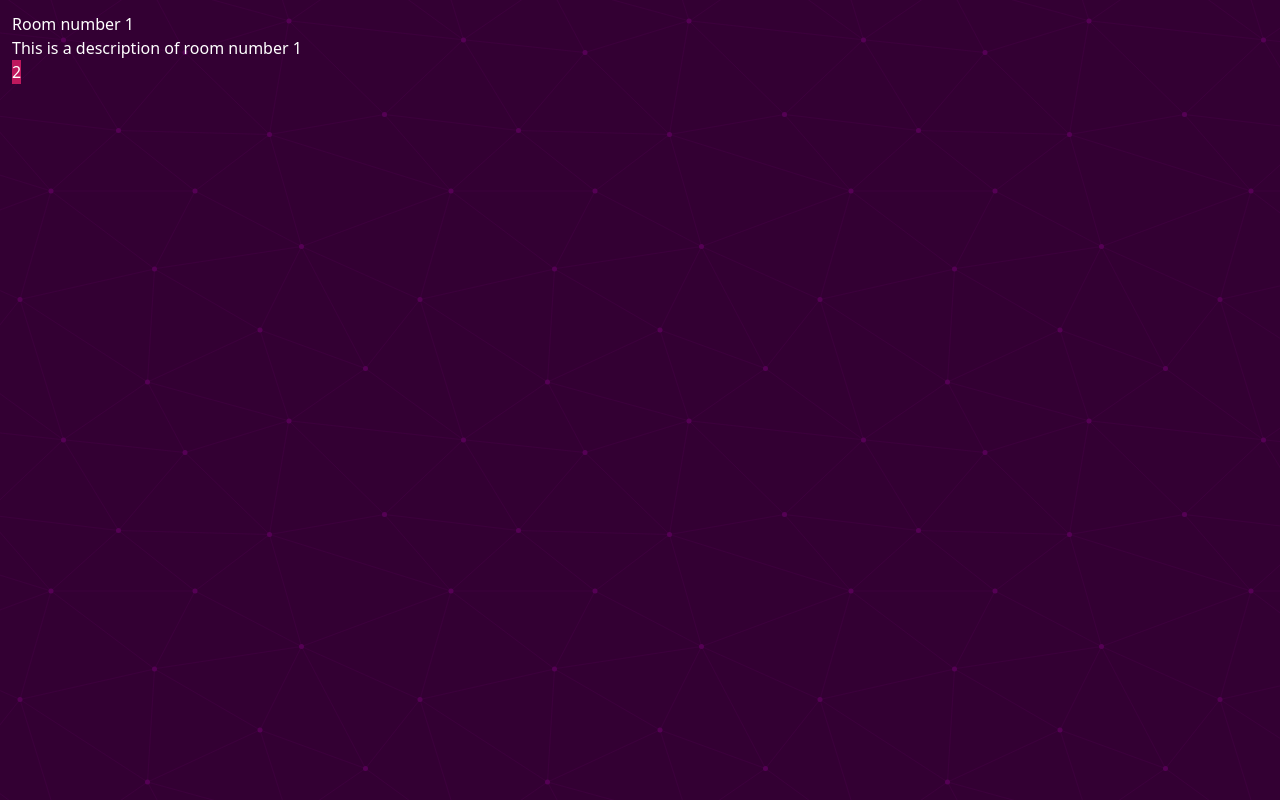
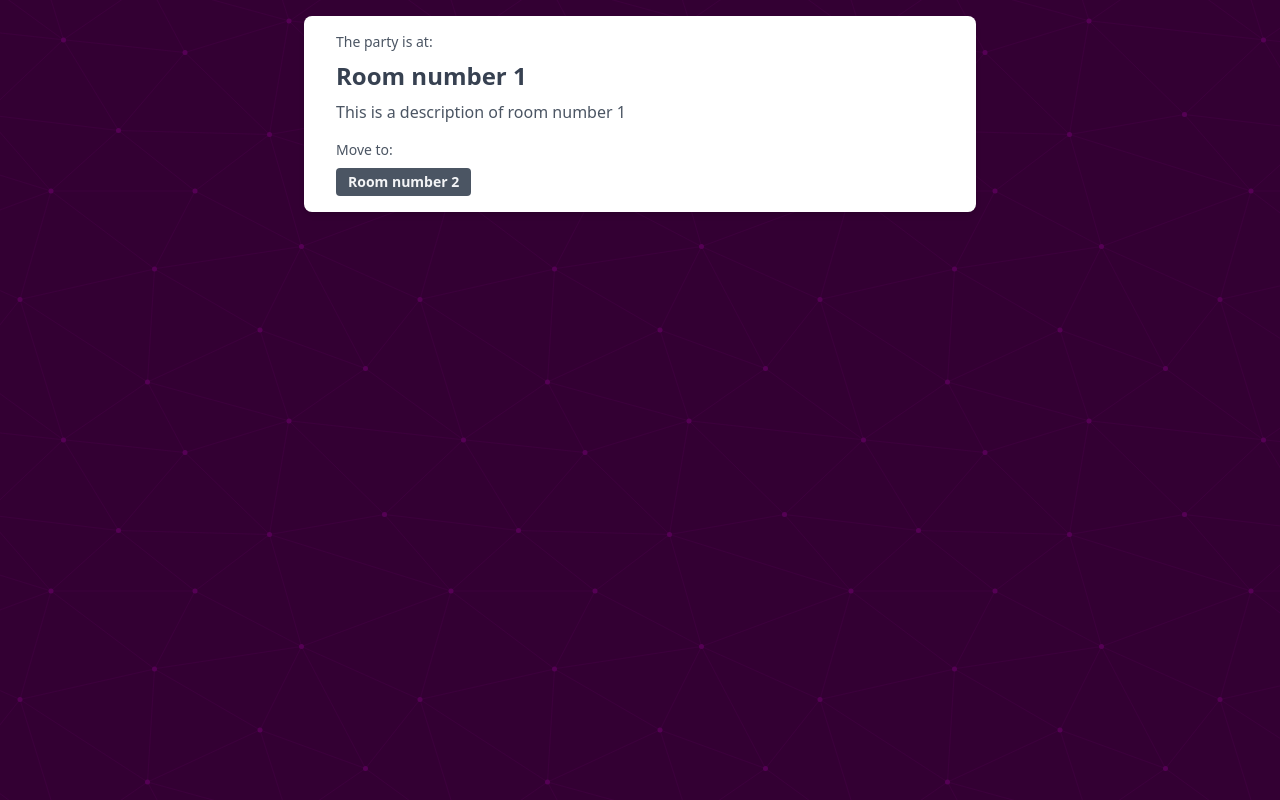
Before and after one commit to fabianvanhummel/basements-and-lizards, a React (Create React App) app: page / in a window 1280 px wide. Built offline with nearby package versions, Linux system fonts and the light colour scheme.

Commit message:
Added some styling to the App
- Went to this page: https://merakiui.com/#main
- Looked at the cards and kinda liked the first one
- Copied the code and made changes to make it fit
- Removed old redundant code from index.css

```diff
--- a/src/App.js
+++ b/src/App.js
@@ -1,26 +1,43 @@
-import { useState } from 'react'
-import data from './json/maze.json' // book
+import { useState } from "react";
+import data from "./json/maze.json"; // book
 
 function App() {
-  const [location, setLocation] = useState(data['start-location']) // state
+  const [location, setLocation] = useState(data["start-location"]); // state
 
   return (
-    <div className="svg-background min-h-screen">
-      <main>
-        <h1>{ data.locations[location].name }</h1>
-        <p>{ data.locations[location].description }</p>
+    <main className="p-4 svg-background min-h-screen">
+      <div className="max-w-2xl px-8 py-4 mx-auto bg-white rounded-lg shadow-md dark:bg-gray-800">
+        <p className="text-sm font-light text-gray-600 dark:text-gray-400">
+          The party is at:
+        </p>
 
-        { data.locations[location].directions.map((direction, index) => (
-          <div key={index}>
+        <div className="mt-2">
+          <h1 className="text-2xl font-bold text-gray-700 dark:text-white">
+            {data.locations[location].name}
+          </h1>
+          <p className="mt-2 text-gray-600 dark:text-gray-300">
+            {data.locations[location].description}
+          </p>
+        </div>
+
+        <div className="mt-4">
+          <p className="text-sm font-light text-gray-600 dark:text-gray-400">
+            Move to:
+          </p>
+
+          {data.locations[location].directions.map((direction, index) => (
+            <div key={index} className="flex items-center mt-2">
               <button
                 onClick={() => setLocation(direction)} // action
+                className="px-3 py-1 text-sm font-bold text-gray-100 transition-colors duration-200 transform bg-gray-600 rounded cursor-pointer hover:bg-gray-500"
               >
-              { direction }
+                {data.locations[direction].name}
               </button>
             </div>
           ))}
+        </div>
+      </div>
     </main>
-    </div>
   );
 }
 
--- a/src/index.css
+++ b/src/index.css
@@ -1,19 +1,6 @@
 @tailwind base;
 @tailwind components;
 @tailwind utilities;
-
-body {
-  color: #fff;
-}
-
-main {
-  padding: 12px;
-}
-
-button {
-  --tw-bg-opacity: 1;
-  background-color: rgba(190, 24, 93, var(--tw-bg-opacity));
-}
 
 .svg-background {
   background-color: #0b7;
```
Lines whose indentation alone changed are shown as unchanged.
